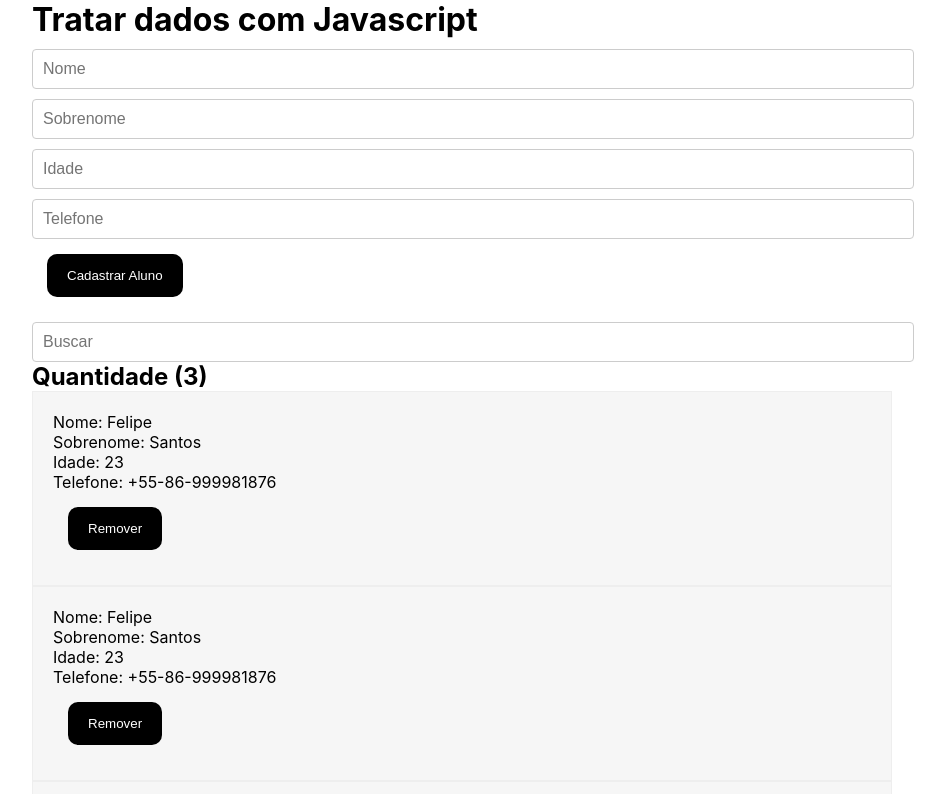
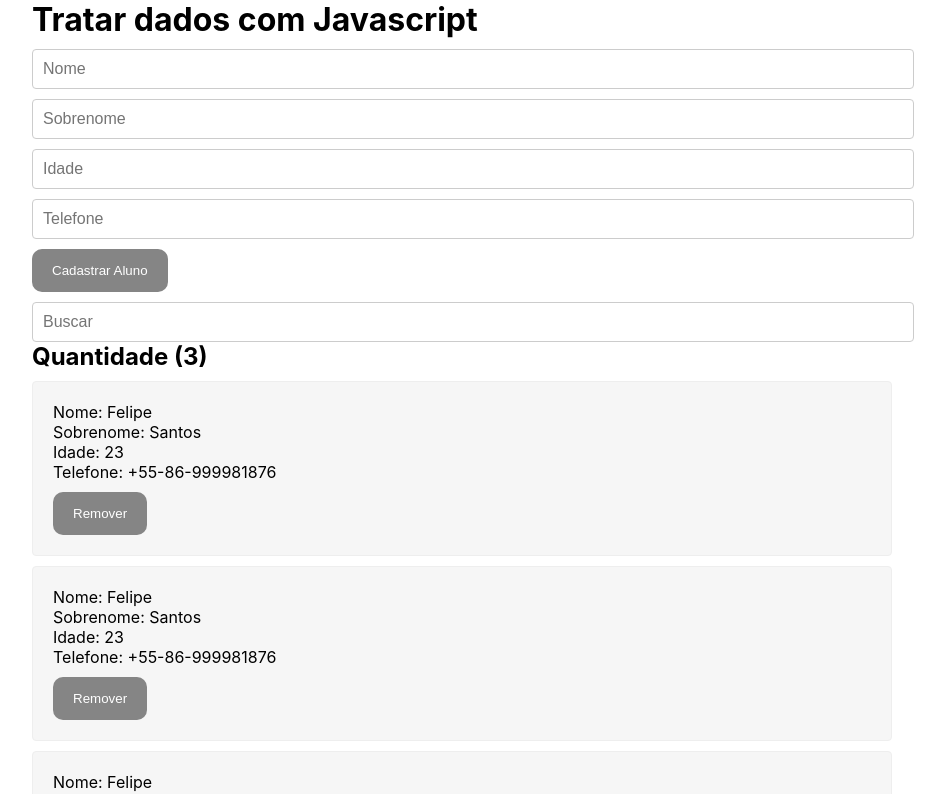
Before and after one commit to luizfelper/ArraysInJavascript, a React (Create React App) app: page / in a window 1280 px wide. Shown: the top 794 px of the page, without its empty margins (178-1123 px from the left). Built offline with nearby package versions, Linux system fonts and the light colour scheme.

Commit message:
Mudar de OnSubmit para OnClick na tag button

```diff
--- a/src/App.css
+++ b/src/App.css
@@ -17,12 +17,21 @@ input {
 }
 
 button {
-  background-color: black;
+  background-color: #858585;
   color: white;
   padding: 14px 20px;
-  margin: 15px;
+  margin-top: 10px;
   border-radius: 10px;
   border : none;
+}
+
+.ItemAluno {
+  background-color: #f6f6f6;
+  padding: 20px;
+  border: 1px solid #eee;
+  border-radius: 4px;
+  margin: 10px 0px;
+  /* box-shadow: 10px 10px 5px #e2e2e2; */
 }
 
 .App-logo {
@@ -59,9 +68,3 @@ button {
     transform: rotate(360deg);
   }
 }
-
-.ItemAluno {
-  background-color: #f6f6f6;
-  padding: 20px;
-  border: 1px solid #eee;
-}
--- a/src/App.js
+++ b/src/App.js
@@ -65,14 +65,14 @@ function App() {
             <p>Idade: {itemAtual.Idade}</p>
             <p>Telefone: {itemAtual.Telefone}</p>
             <div>
-              <form onSubmit={ function excluir(e) {
+              <form>
+              <button onClick={ function excluir(e) {
                 e.preventDefault();
                 delete dados[i];
                 const dadosAtuais = dados.filter(item => item !== null);
                 setDados(dadosAtuais);
                 console.log(dados);
-              }}>
-              <button>Remover</button>
+              }}>Remover</button>
               </form>
 
             </div>
```
